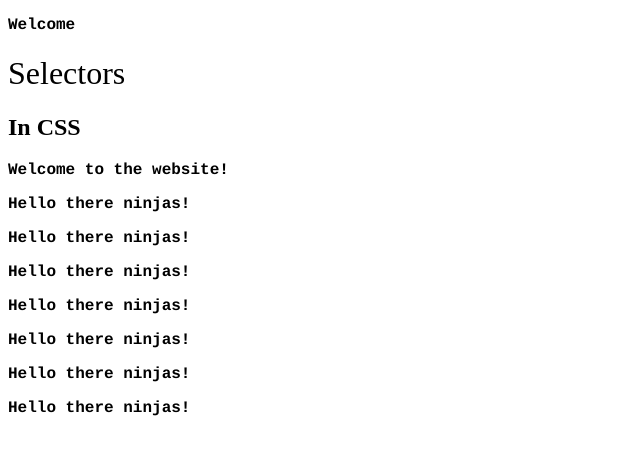
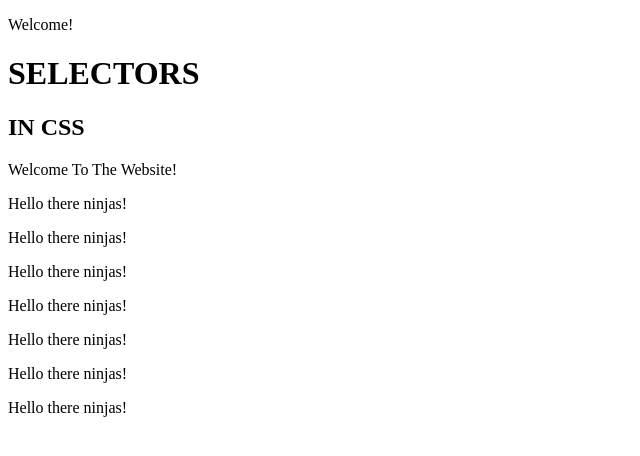
Before and after one commit to konrad-roguszewski/css-tutorials-for-beginners, a plain HTML site: page index.html in a window 1280 px wide. Shown: the whole page, without its empty margins (0-640 px from the left). Drawn offline with Linux system fonts and the light colour scheme.

Commit message:
added text-transform to syntax.css

```diff
--- a/css/syntax.css
+++ b/css/syntax.css
@@ -1,8 +1,11 @@
-h1{
-    font-weight: normal;
+#header p{
+    text-transform: capitalize;
 }
 
-p{
-    font-weight: 900;
-    font-family: courier;
+body{
+    text-transform: uppercase;
 }
+
+body > p{
+    text-transform: none;
+}
--- a/index.html
+++ b/index.html
@@ -8,7 +8,7 @@
 
     <body>
 
-        <p class="welcome">Welcome</p>
+        <p class="welcome">Welcome!</p>
 
         <div id="header">
             <h1>Selectors</h1>
```
